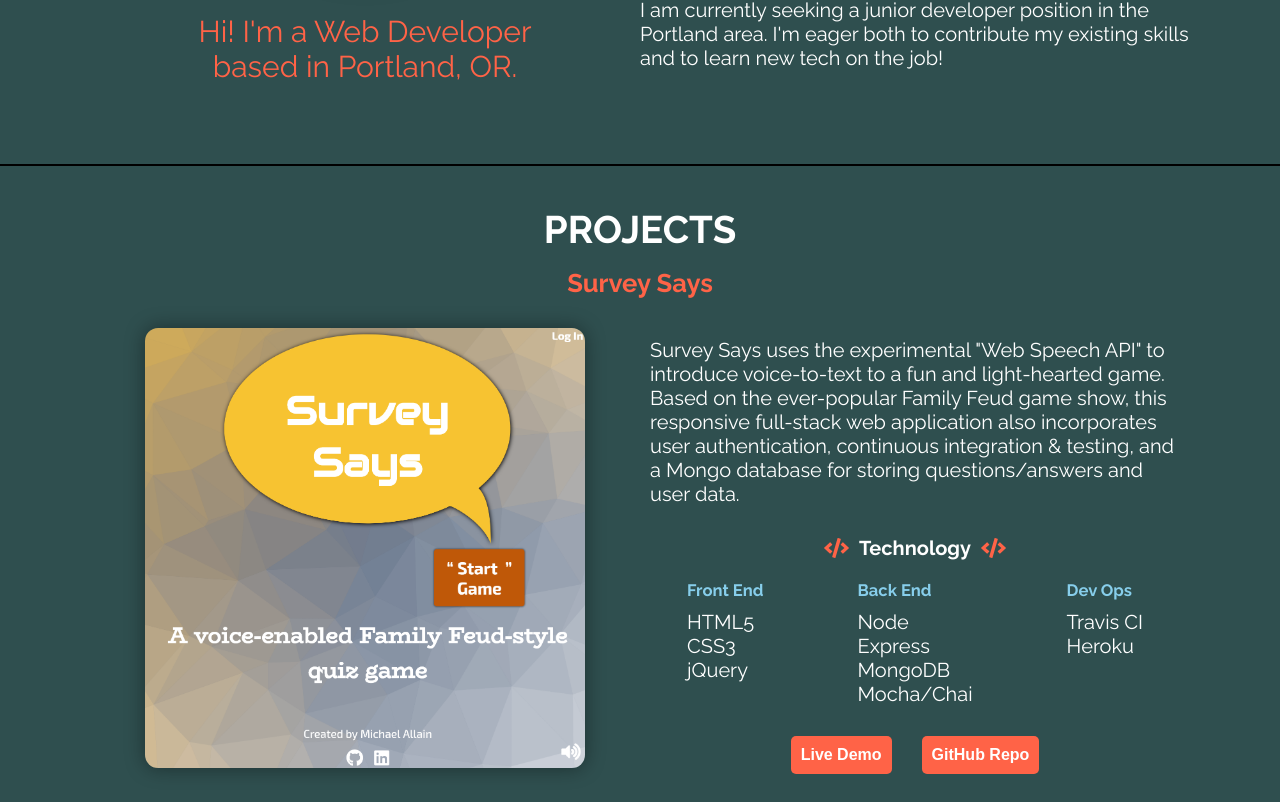
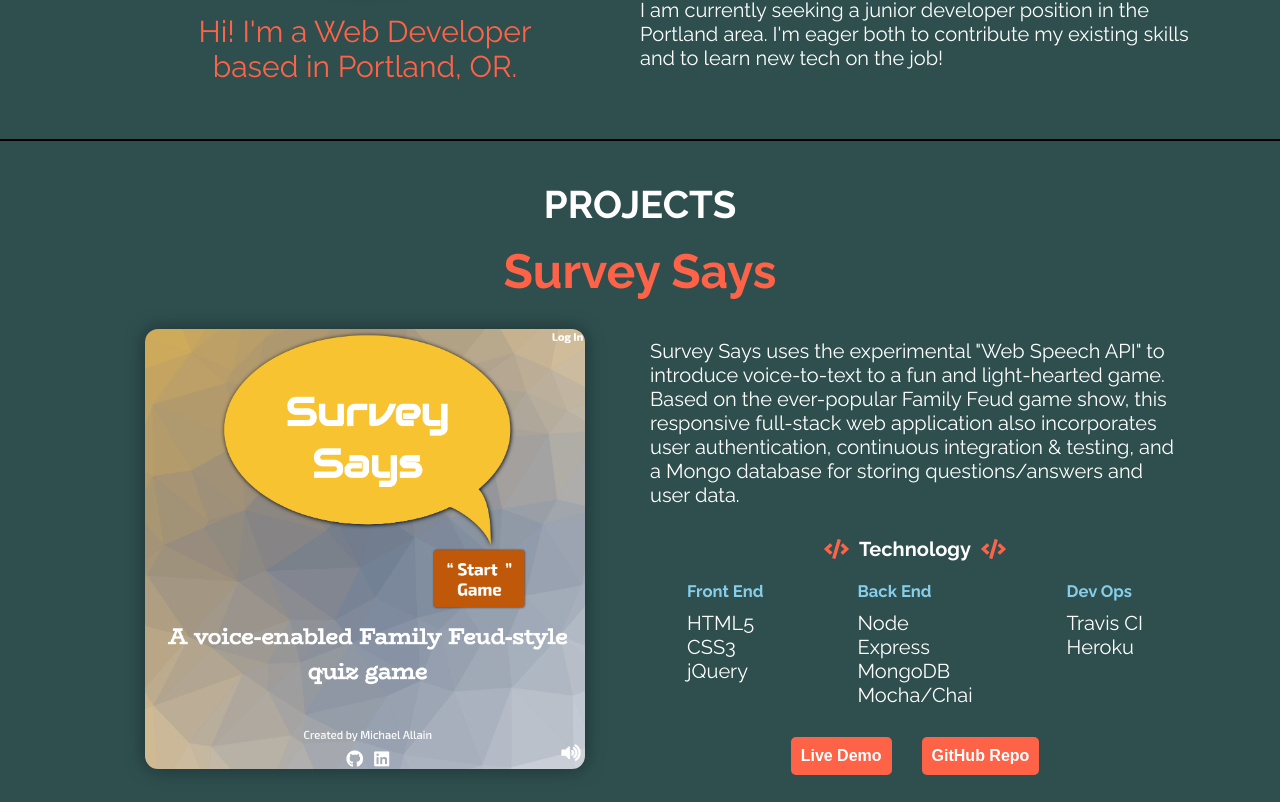
Before and after one commit to fastlain/portfolio, a React (Create React App) app: page / in a window 1280 px wide. Shown: the part 1218-2020 px from the top of the page. Built offline with nearby package versions, Linux system fonts and the light colour scheme.

Commit message:
Adjust Project padding and font sizes

```diff
--- a/src/Project.module.css
+++ b/src/Project.module.css
@@ -1,5 +1,5 @@
 .project {
-    margin-bottom: 70px;
+    margin-bottom: 50px;
 }
 
 .title {
--- a/src/index.css
+++ b/src/index.css
@@ -18,7 +18,7 @@ body {
 
 section {
   border-bottom: 2px solid black;
-  padding: 25px 0 50px;
+  padding: 25px 0;
 }
 
 h1, h2 {
@@ -33,7 +33,7 @@ h2 {
 
 h3 {
   margin: 1rem;
-  font-size: 2vw;
+  font-size: 30px;
 }
 
 button {
@@ -46,6 +46,11 @@ button {
   body {
     font-size: 2vw;
   }
+
+  h3 {
+      font-size: 4vw;
+  }
+
 }
 
 @media (min-width: 1000px) {
@@ -54,13 +59,15 @@ button {
   }
 }
 
+@media (min-width: 1200px) {
+  h3 {
+    font-size: 48px;
+  }
+}
+
 
 @media (max-width: 1200px) {
     h2 {
       font-size: 36px;
     }
-
-    h3 {
-      font-size: 24px;
-  }
 }
```
